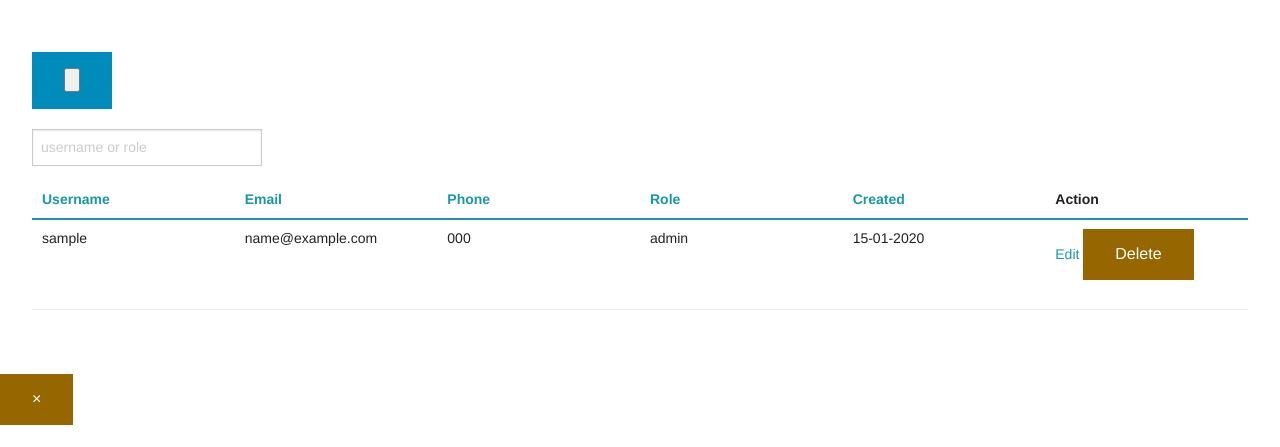
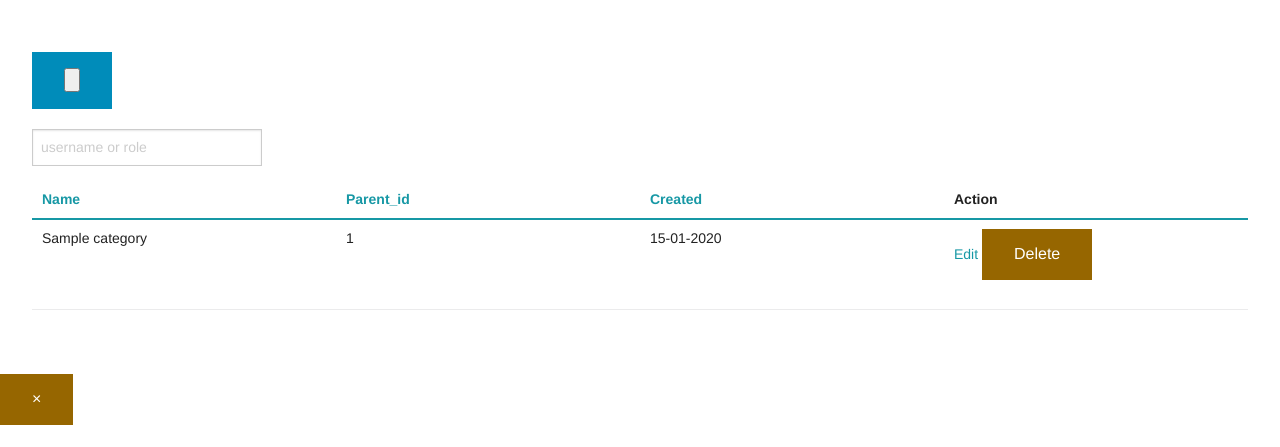
Before and after one commit to kan-meyreyya/Shop-Listing, a CakePHP app: template app/src/Template/Admin/Categories/index.ctp in a window 1280 px wide. Shown: the part 169-616 px from the top of the page. Run offline with PHP 8.4 and a stand-in for CakePHP, Linux system fonts and the light colour scheme; the template is opened without the code that fills it: most values are stand-ins (such as "Sample title", 1, 10 or a date in 2020); form fields are guessed from the names that the template uses; some libraries are stand-ins or nearby versions.

Commit message:
work on associate

```diff
--- a/app/src/Controller/Admin/UsersController.php
+++ b/app/src/Controller/Admin/UsersController.php
@@ -49,6 +49,8 @@ class UsersController extends AppController
                 )
         );
         $this->set('user', $this->paginate($this->Users));
+        $aa = $this->Users->find('all');
+        pr($aa);
     }
 
     public function add()
--- a/app/src/Template/Admin/Categories/index.ctp
+++ b/app/src/Template/Admin/Categories/index.ctp
@@ -71,10 +71,8 @@
                     <table class="table table-hover">
                         <thead>
                             <tr>
-                                <th><?php echo $this->Paginator->sort('username'); ?></th>
-                                <th><?php echo $this->Paginator->sort('email'); ?></th>
-                                <th><?php echo $this->Paginator->sort('phone'); ?></th>
-                                <th><?php echo $this->Paginator->sort('role'); ?></th>
+                                <th><?php echo $this->Paginator->sort('name'); ?></th>
+                                <th><?php echo $this->Paginator->sort('parent_id'); ?></th>
                                 <th><?php echo $this->Paginator->sort('created'); ?></th>
                                 <th>Action</th>
                             </tr>
@@ -82,10 +80,8 @@
                         <tbody>
                             <?php if ($category) : foreach ($category as $item) : ;?>
                                 <tr>
-                                    <td><?php echo h($item->username) ?></td>
-                                    <td><?php echo h($item->email); ?></td>
-                                    <td><?php echo h($item->phone); ?></td>
-                                    <td><?php echo h($item->role); ?></td>
+                                    <td><?php echo h($item->name) ?></td>
+                                    <td><?php echo h($item->parent_id); ?></td>
                                     <td><?php echo date('d-m-Y', strtotime($item['created'])); ?></td>
                                     <td>
                                         <?php
```
Also changed, not shown: app/src/Controller/Admin/CategoriesController.php (+4 -4 lines), 9 other files.
